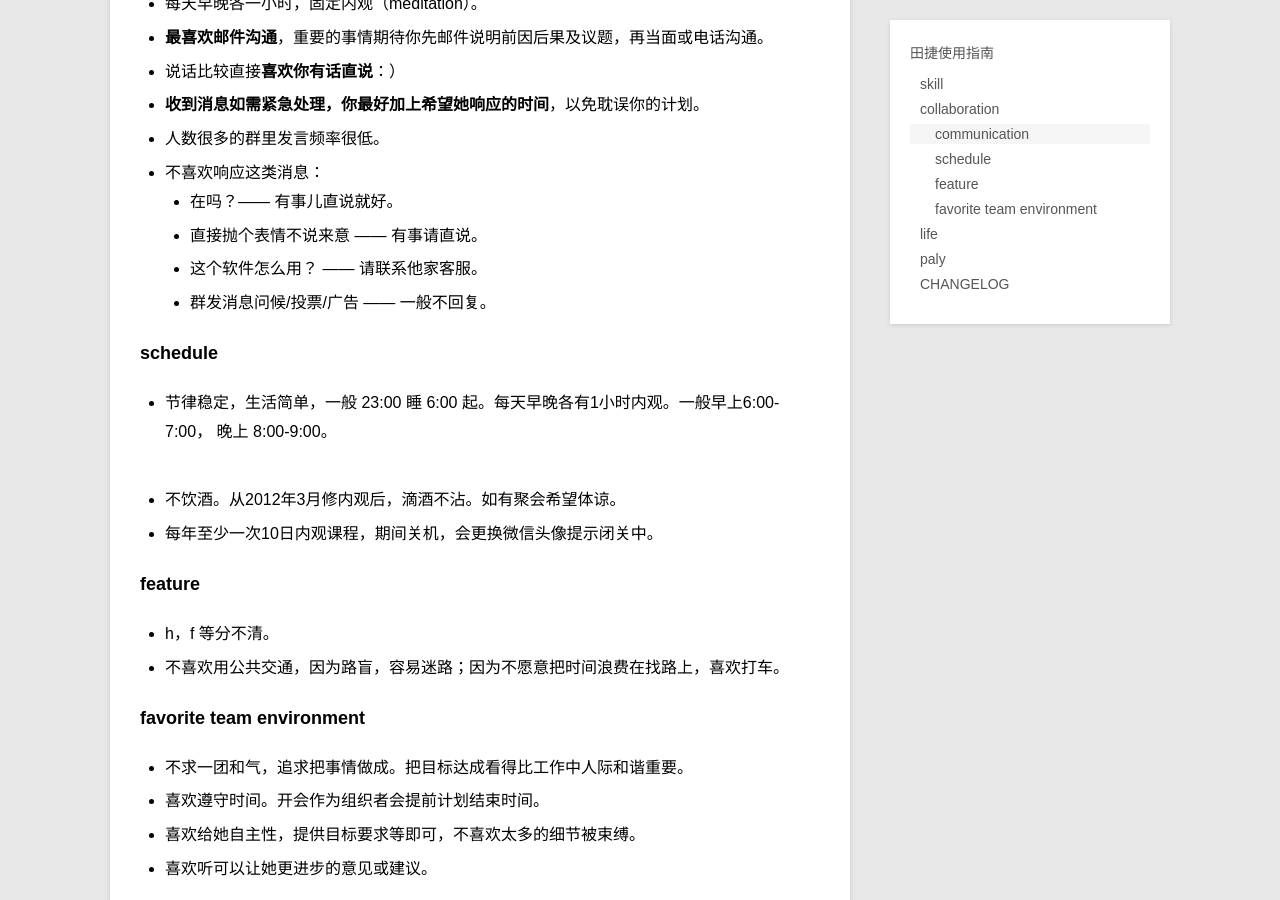
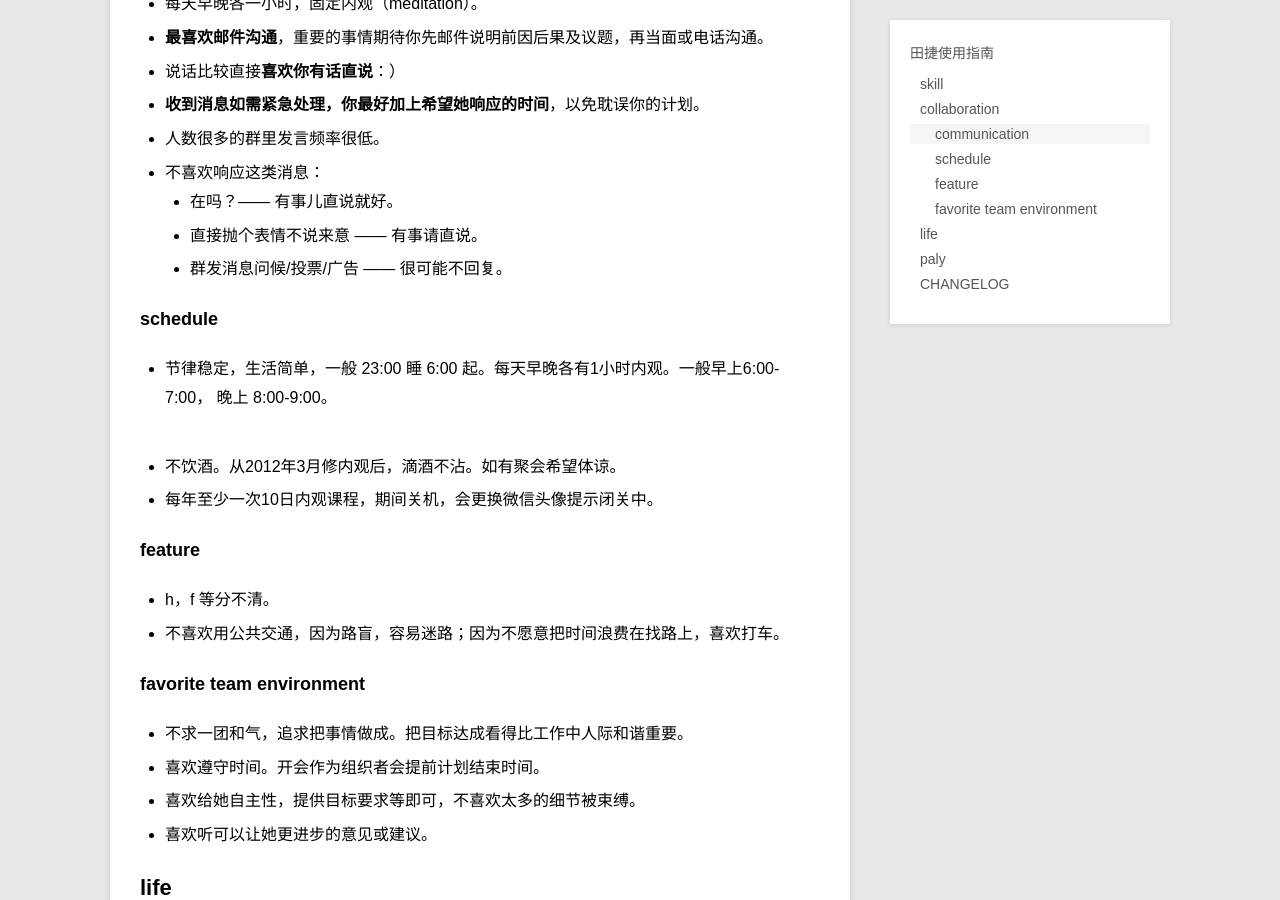
Before and after one commit to violettianjie/violettianjie.github.io, a Jekyll site: the page built from _posts/journal/2017-12-27-usageviolet.md, in a window 1280 px wide and 900 px high, scrolled down 1407 px. Built offline with Jekyll 4.4.1, drawn with Linux system fonts in a browser that asks for light colours.

Commit message:
Update 2017-12-27-usageviolet.md

```diff
--- a/_posts/journal/2017-12-27-usageviolet.md
+++ b/_posts/journal/2017-12-27-usageviolet.md
@@ -61,8 +61,7 @@ description: 独立博客
 - 不喜欢响应这类消息：
 	- 在吗？—— 有事儿直说就好。
 	- 直接抛个表情不说来意 —— 有事请直说。
-	- 这个软件怎么用？ —— 请联系他家客服。
-	- 群发消息问候/投票/广告 —— 一般不回复。
+	- 群发消息问候/投票/广告 —— 很可能不回复。
 
 
 
```
